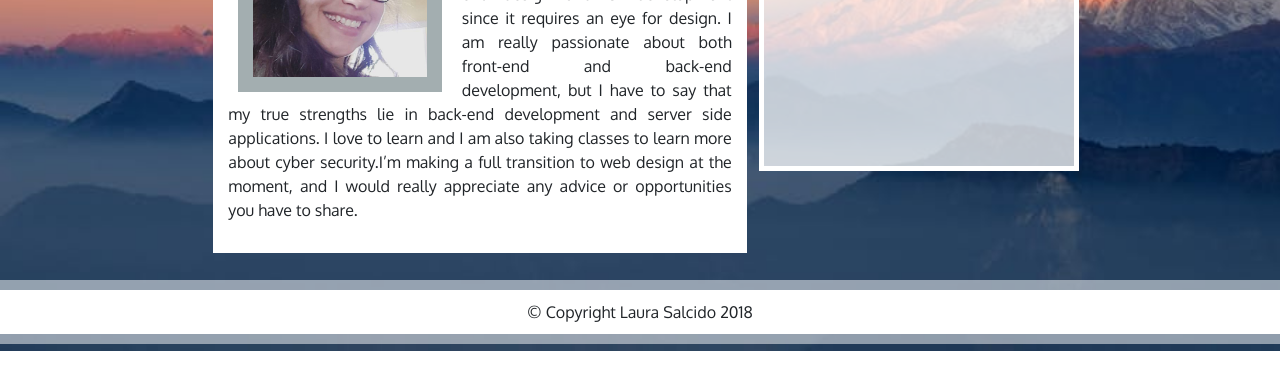
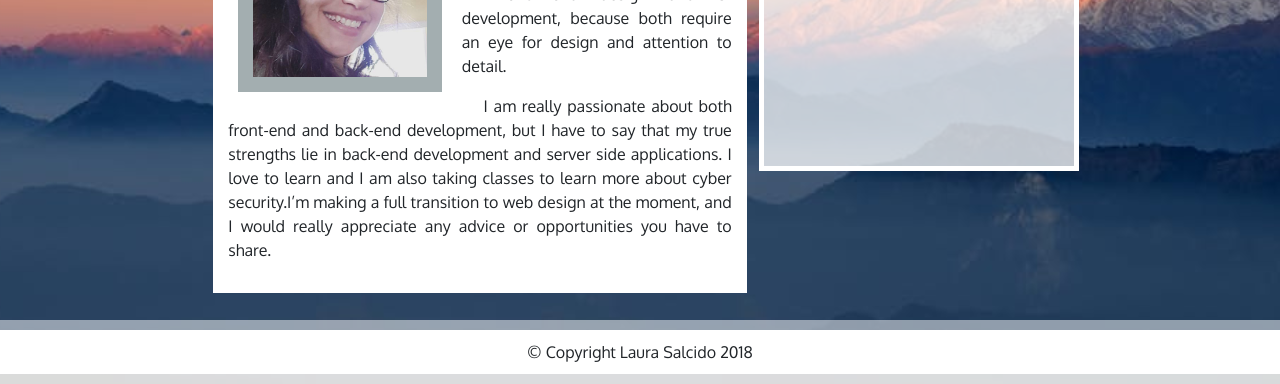
Before and after one commit to lauras5/Bootstrap-Portfolio, a plain HTML site: page index.html in a window 1280 px wide. Shown: the part 449-833 px from the top of the page. Before the commit the page ends 800 px from the top, so only its background shows below. Drawn offline with nearby package versions, Linux system fonts and the light colour scheme; a web font is replaced by a local one.

Commit message:
updated bio

```diff
--- a/index.html
+++ b/index.html
@@ -44,7 +44,8 @@
             <h2>About Me</h2>
             <hr>
             <img class="img-responsive img-circle" id="profilePic" src="assets/images/profile-pic.png" alt="profile image">
-            <p>I’m a full stack developer with a background in art and interior design. Odd combination, I know, but I’ve actually found that it’s given me an advantage when it comes to front end design and UI development since it requires an eye for design. I am really passionate about both front-end and back-end development, but I have to say that my true strengths lie in back-end development and server side applications. I love to learn and I am also taking classes to learn more about cyber security.I’m making a full transition to web design at the moment, and I would really appreciate any advice or opportunities you have to share. </p>
+            <p>&emsp; I’m a full stack developer with a background in art and interior design. I’ve found that my unique background has given me an advantage when it comes to working in front end design and UI development, because both require an eye for design and attention to detail.</p>
+            <p>&emsp; I am really passionate about both front-end and back-end development, but I have to say that my true strengths lie in back-end development and server side applications. I love to learn and I am also taking classes to learn more about cyber security.I’m making a full transition to web design at the moment, and I would really appreciate any advice or opportunities you have to share. </p>
         </div>
 
         <!-- social media icons -->
```
